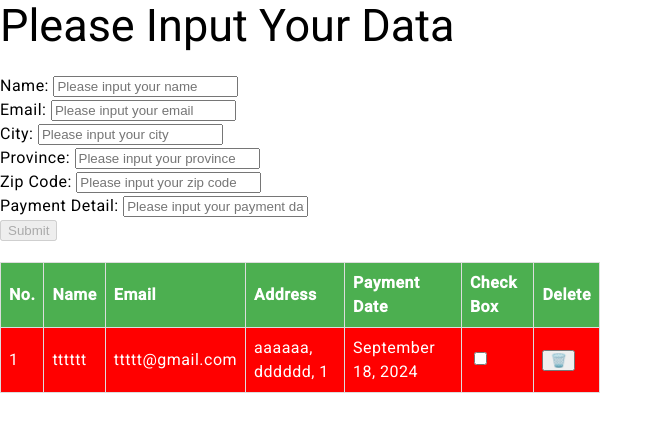
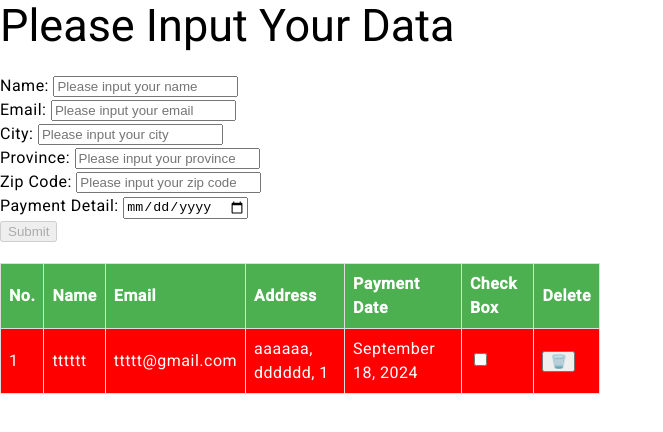
Before and after one commit to loneywalley/Belajar-Angular, an Angular app: page / in a window 1280 px wide. Shown: the top 432 px of the page, without its empty margins (0-663 px from the left). Built offline with nearby package versions, Linux system fonts and the light colour scheme.

Commit message:
Challenge 2

```diff
--- a/src/app/input/input.component.html
+++ b/src/app/input/input.component.html
@@ -46,7 +46,7 @@
         <label for="paymentDate">
             Payment Detail:
         </label>
-        <input id="paymentDate" formControlName="paymentDate" placeholder="Please input your payment date">
+        <input id="paymentDate" formControlName="paymentDate" placeholder="Please input your payment date" type="date">
         <div class="validation-error" *ngIf="formGroup.get('paymentDate')?.invalid && formGroup.get('paymentDate')?.touched">
             Please fill payment date
         </div>
```
